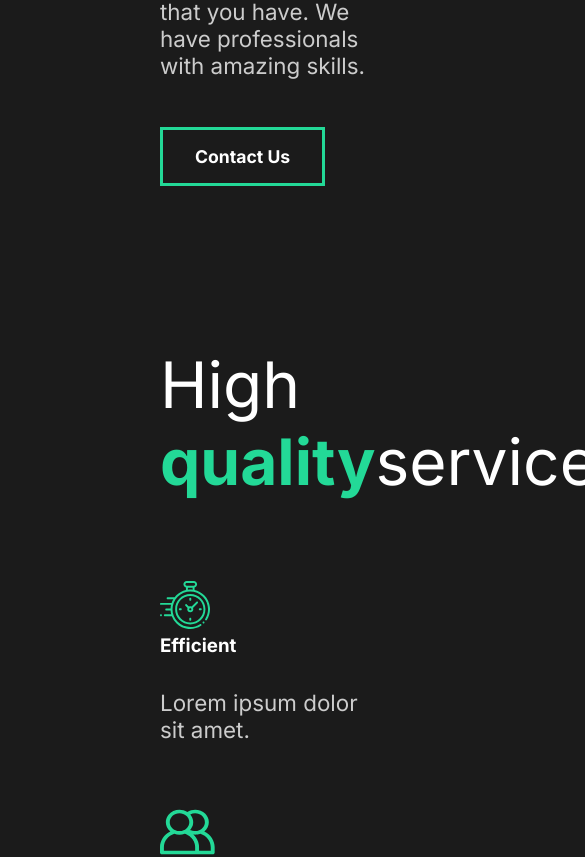
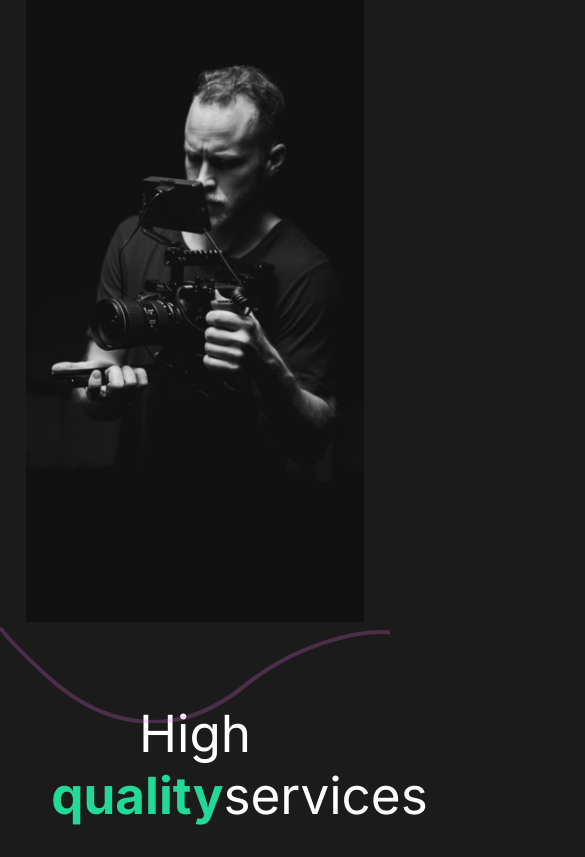
Before and after one commit to salmanahmedx/agency-portfolio-react, a React (Create React App) app: page / in a window 390 px wide. Shown: the part 845-1702 px from the top of the page, 585 px wide, since content can reach past the window. Built offline with nearby package versions, Linux system fonts and the light colour scheme.

Commit message:
responsive

```diff
--- a/src/components/GlobalStyle.js
+++ b/src/components/GlobalStyle.js
@@ -7,6 +7,12 @@
     padding:0;
     box-sizing: border-box;
 }
+
+html{
+    @media (max-width: 1700px){
+        font-size: 80%;
+    }
+    }
 
 body{
 background: #1b1b1b;
--- a/src/components/Nav.js
+++ b/src/components/Nav.js
@@ -51,6 +51,22 @@
     padding-left: 10rem;
     position: relative;
 }
+@media (max-width: 1300px){
+    flex-direction: column;
+    padding: 2rem 1rem;
+    #logo{
+        display: inline-block;
+        margin: 2rem;
+    }
+    ul{
+        padding: 2rem;
+        justify-content: space-around;
+        width: 100%;
+        li{
+            padding: 0
+        }
+    }
+}
 `
 
 export default Nav;
--- a/src/components/ServicesSection.js
+++ b/src/components/ServicesSection.js
@@ -62,11 +62,15 @@
     width: 70%;
     padding: 2rem 0rem 4rem 0rem;
 }
+
 `;
 
 const Cards = styled.div`
 display: flex;
 flex-wrap: wrap;
+@media (max-width: 1300px){
+     justify-content: center;
+    }
 `
 const Card = styled.div`
 flex-basis: 20rem;
--- a/src/components/useScroll.js
+++ b/src/components/useScroll.js
@@ -3,7 +3,7 @@
 
 export const useScroll = () => {
     const controls = useAnimation()
-    const [element, view] = useInView({ threshold: 0.5 });
+    const [element, view] = useInView({ threshold: 0.2 });
     if (view) {
         controls.start("show")
     } else {
--- a/src/pages/ContactUs.js
+++ b/src/pages/ContactUs.js
@@ -39,11 +39,18 @@
     padding: 5rem 10rem;
     color: #353535;
     min-height: 90vh;
+    @media (max-width: 1300px){
+        padding: 2rem;
+        font-size: 1rem;
+    }
 `
 
 const Title = styled.div`
     margin-bottom: 4rem;
     color: black;
+    @media (max-width: 1300px){
+    margin-top: 5rem;
+    }
 `
 
 const Hide = styled.div`
--- a/src/pages/MovieDetail.js
+++ b/src/pages/MovieDetail.js
@@ -66,6 +66,10 @@
 margin: 5rem 10rem;
 align-items: center;
 justify-content: space-around;
+@media (max-width: 1300px){
+        display: block;
+        margin: 2rem 2rem;
+    }
 `
 const AwardStyle = styled.div`
     padding: 5rem;
--- a/src/pages/OurWork.js
+++ b/src/pages/OurWork.js
@@ -54,6 +54,9 @@
 h2{
     padding: 1rem 0rem;
 }
+@media (max-width: 1300px){
+    padding: 2rem 2rem;
+}
 `
 
 const Movie = styled(motion.div)`
--- a/src/pages/styles.js
+++ b/src/pages/styles.js
@@ -10,6 +10,11 @@
     justify-content: space-between;
     padding: 5rem 10rem;
     color: white;
+    @media (max-width: 1300px){
+        display: block;
+        padding: 2rem 2rem;
+        text-align: center;
+    }
 `
 
 export const Description = styled.div`
@@ -19,6 +24,10 @@
 h2{
     font-weight:lighter;
 }
+@media (max-width: 1300px){
+     padding: 2rem;
+     button: 2rem 0rem 5rem 0rem;
+    }
 `
 export const Image = styled.div`
 flex:1;
```
